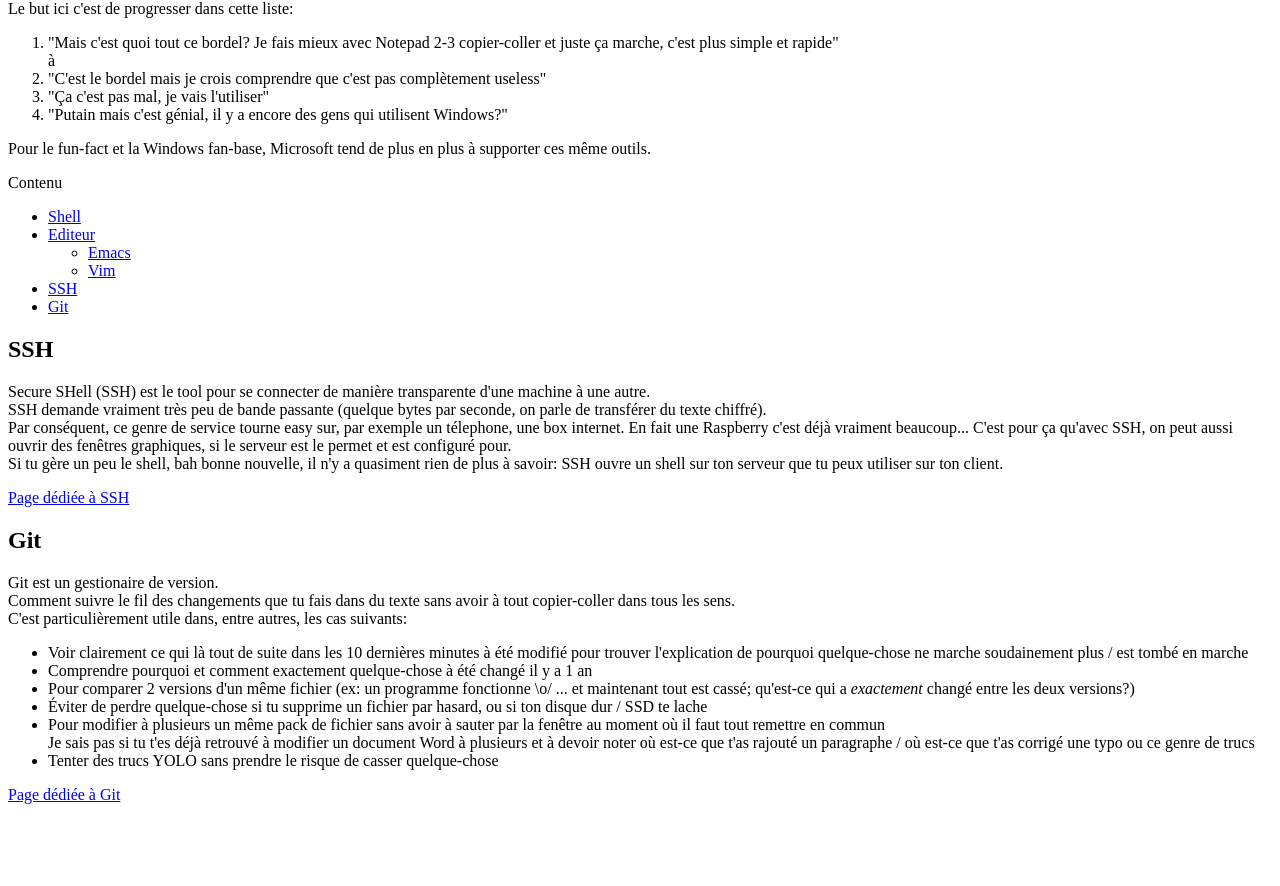
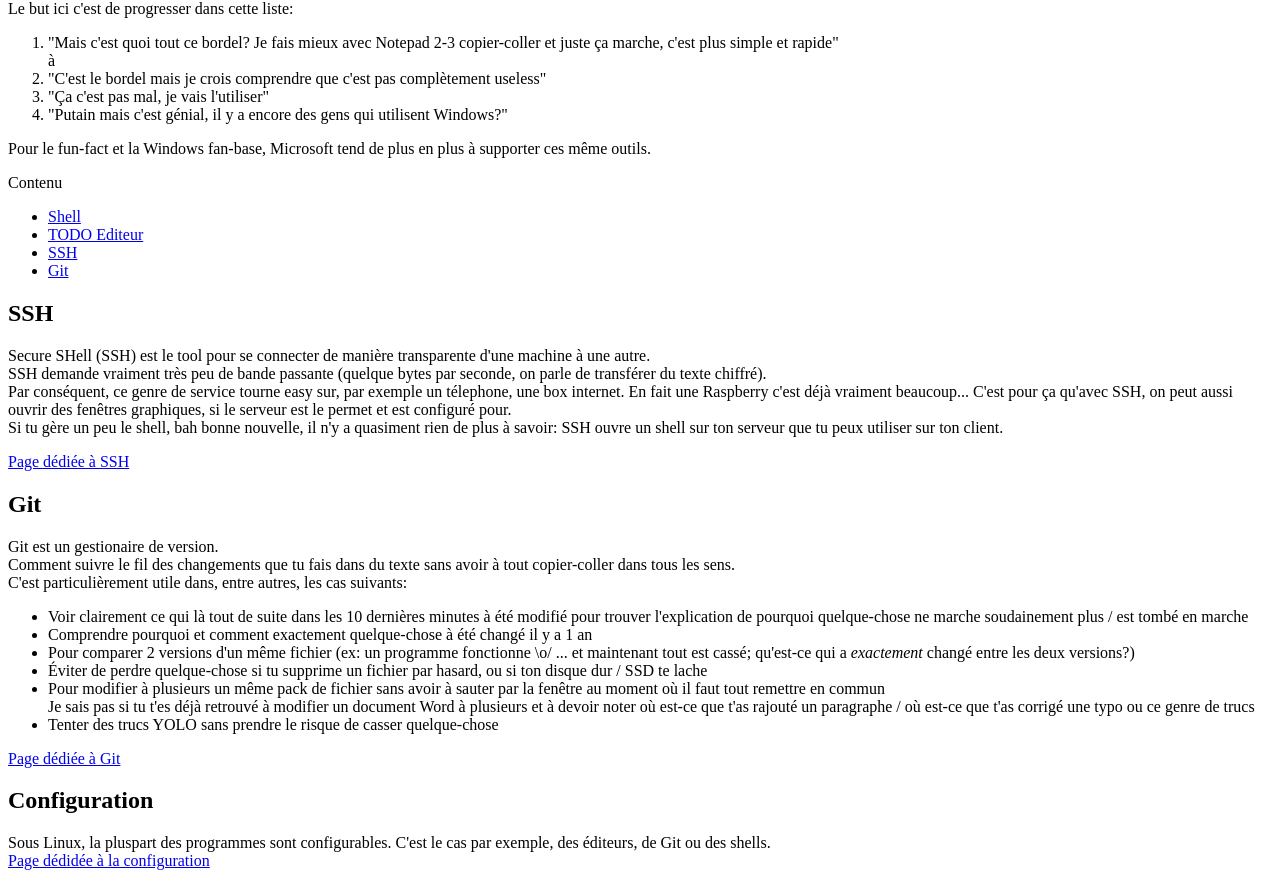
Before and after one commit to zermingore/linux_doc, a plain HTML site: page linux_fr/tools/index.html in a window 1280 px wide. Shown: the part 134-1020 px from the top of the page. Before the commit the page ends 954 px from the top, so only its background shows below. Drawn offline with Linux system fonts and the light colour scheme.

Commit message:
[Linux] Referencing configuration page

```diff
--- a/linux_fr/tools/index.html
+++ b/linux_fr/tools/index.html
@@ -28,11 +28,11 @@
         </li>
 
         <li>
-          <a href="#editeur">Editeur</a>
-          <ul>
-            <li><a href="#emacs">Emacs</a></li>
-            <li><a href="#vim">Vim</a></li>
-          </ul>
+          <a href="#editeur">TODO Editeur</a>
+          <!-- <ul> -->
+          <!--   <li><a href="#emacs">Emacs</a></li> -->
+          <!--   <li><a href="#vim">Vim</a></li> -->
+          <!-- </ul> -->
         </li>
 
         <li>
@@ -81,5 +81,12 @@
     </p>
 
 
+    <h2 id="configuration">Configuration</h2>
+    <p>
+      Sous Linux, la pluspart des programmes sont configurables. C'est le cas par exemple, des éditeurs, de Git ou des shells.<br/>
+      <a href="configuration.html">Page dédidée à la configuration</a>
+    </p>
+
+
   </body>
 </html>
```
Also changed, not shown: linux_fr/tools/configuration.html (renamed from linux_fr/configuration/shell.html).
